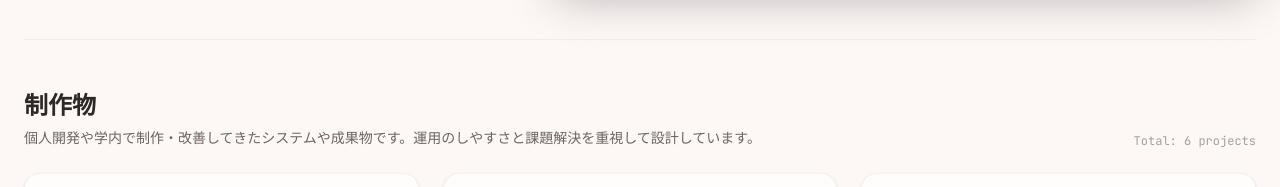
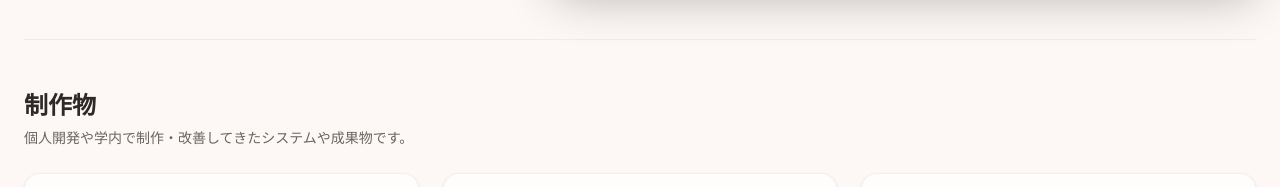
Before and after one commit to Samemaru07/portfolio, a Next.js app: page / in a window 1280 px wide. Shown: the part 1180-1367 px from the top of the page. Built offline with nearby package versions, Linux system fonts and the light colour scheme.

Commit message:
refactor(ui): 表現の簡潔化と視覚的ノイズ削減のため、WorksSectionのヘッダ説明文および件数表示を整理

```diff
--- a/src/components/WorksSection.tsx
+++ b/src/components/WorksSection.tsx
@@ -141,12 +141,9 @@ export default function WorksSection() {
                         制作物
                     </h3>
                     <p className="text-xs sm:text-sm text-[#6B6560] dark:text-neutral-400 leading-relaxed pt-0.5">
-                        個人開発や学内で制作・改善してきたシステムや成果物です。運用のしやすさと課題解決を重視して設計しています。
+                        個人開発や学内で制作・改善してきたシステムや成果物です。
                     </p>
                 </div>
-                <span className="text-xs font-mono text-neutral-400 shrink-0 hidden sm:inline-block">
-                    Total: {projects.length} projects
-                </span>
             </div>
 
             {/* Grid */}
```
